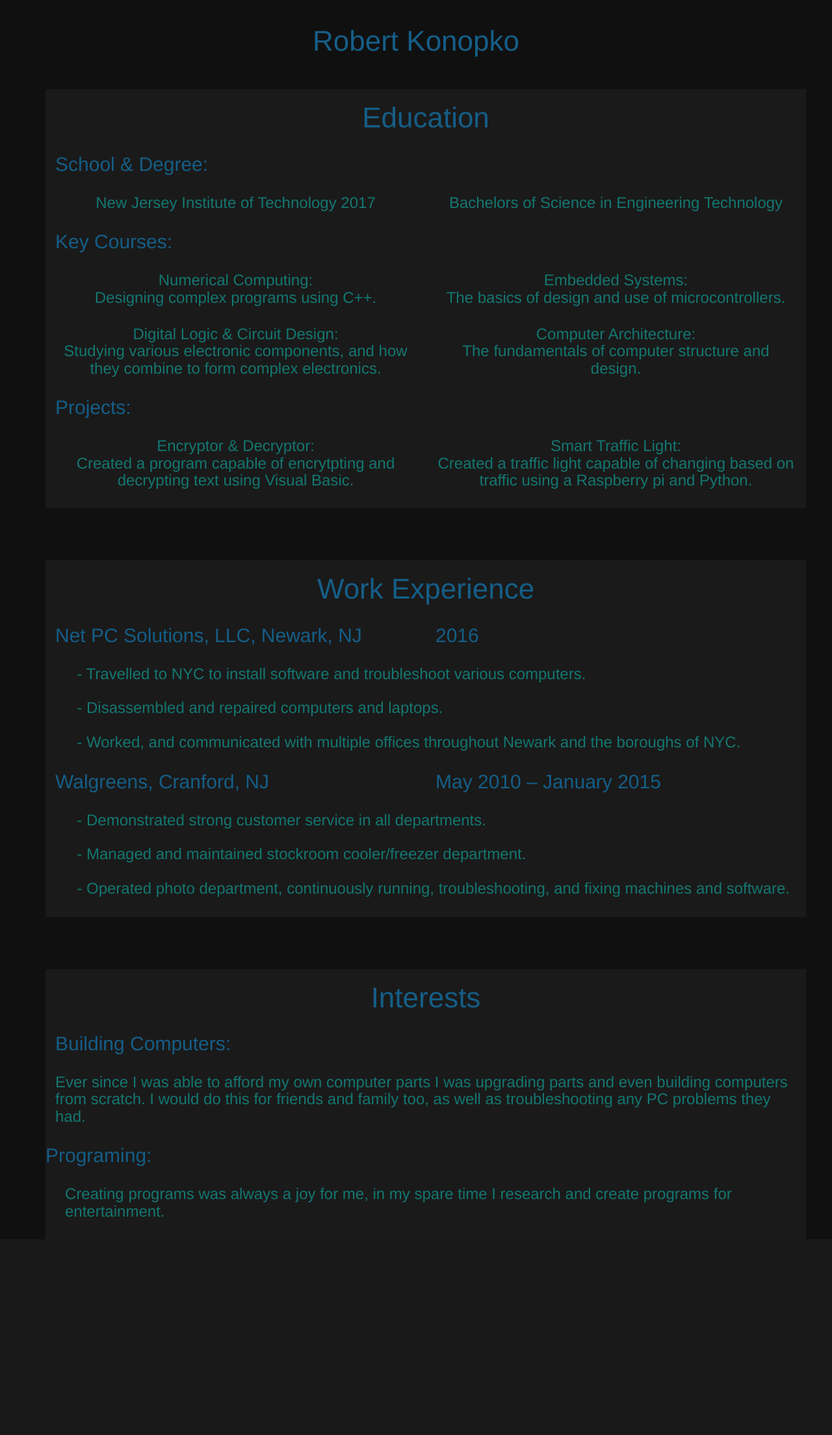
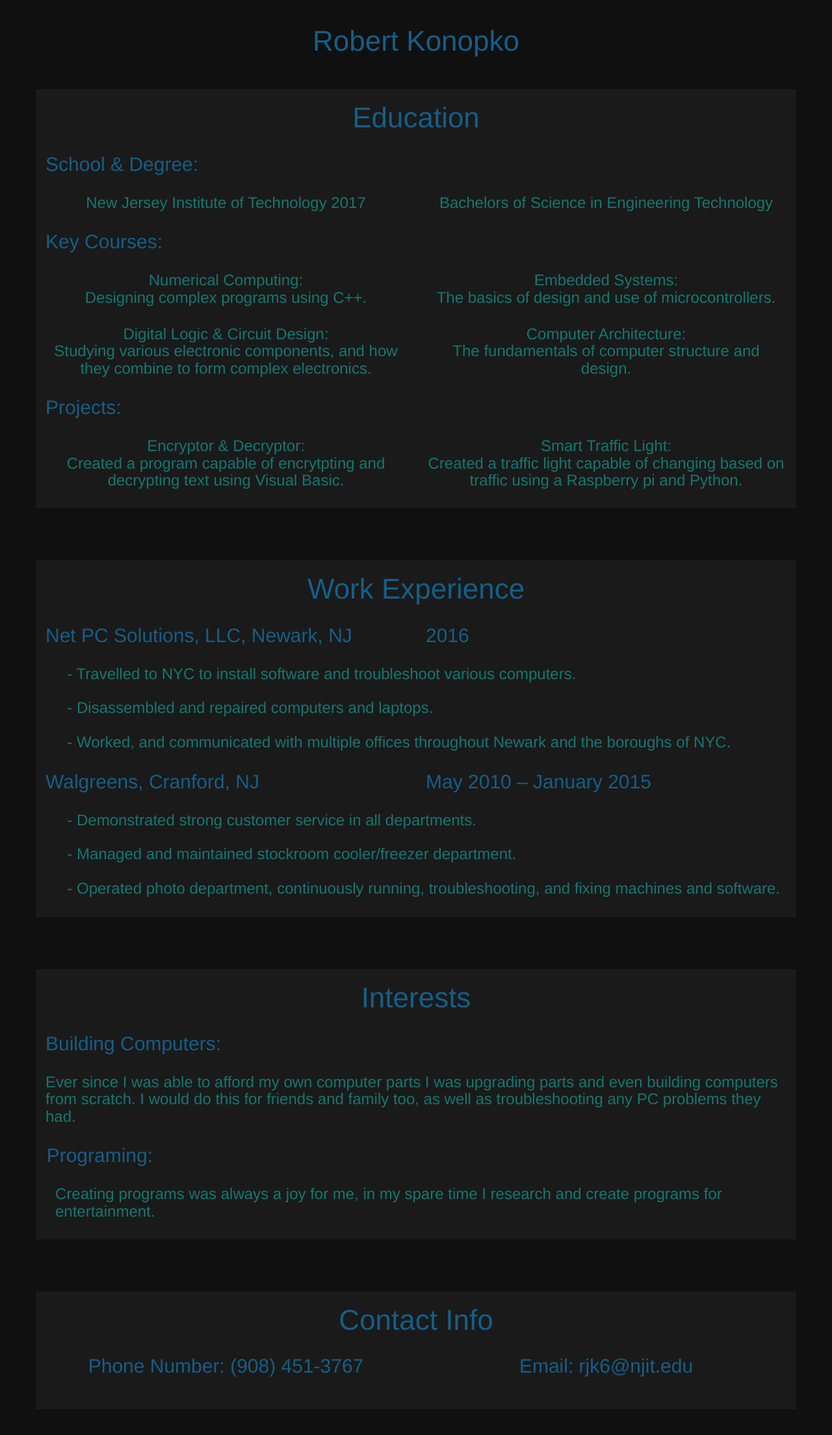
Before and after one commit to rkonopko/Project-1, a PHP site: page /index.htm in a window 1280 px wide. Shown: the part 51-2259 px from the top of the page at 65% size. Before the commit the page ends 1924 px from the top, so only its background shows below. Run offline with PHP 8.4, Linux system fonts and the light colour scheme.

Commit message:
Added contact info, finalized project

```diff
--- a/index.htm
+++ b/index.htm
@@ -60,7 +60,7 @@
                         <a href="#int1">Interests</a>
                     </li>
                     <li>
-                        <a href="#">Contact Info</a>
+                        <a href="#cont1">Contact Info</a>
                     </li>
                 </ul>
             </div>
@@ -78,6 +78,7 @@
                 <h1>Robert Konopko</h1>
             </div>
         </div>
+    </div>
 
     <a id = "edu1"></a> <br /><br />
     <div class="container" id="edu">
@@ -164,14 +165,14 @@
             <div class="col-lg-12 text-center">
                 <h1>Interests</h1>
             </div>
-             <div class="col-lg-12">
+            <div class="col-lg-12">
                 <h2>Building Computers:</h2>
             </div>
             <div class="col-lg-12">
                 <h3> Ever since I was able to afford my own computer parts I was upgrading parts and even building computers from scratch. I would do this for friends and family too, as well as troubleshooting any PC problems they had.
                 </h3><br />
             </div>
-            <h2>Programing:</h2>
+            <h2>&nbsp;&nbsp;Programing:</h2>
             </div>
             <div class="col-lg-12">
                 <h3> Creating programs was always a joy for me, in my spare time I research and create programs for entertainment.
@@ -180,6 +181,25 @@
         </div>
     </div>
 
+    <br /><br />
+
+    <a id = "cont1"></a> <br /><br />
+    <div class="container" id="cont">
+        <div class="row">
+            <div class="col-lg-12 text-center">
+                <h1>Contact Info</h1>
+            </div>
+            <div class="col-lg-6 col-sm-12 text-center">
+                <h2>Phone Number: (908) 451-3767</h2>
+            </div>
+            <div class="col-lg-6 col-sm-12 text-center">
+                <h2>Email: rjk6@njit.edu</h2><br /><br />
+            </div>
+        </div>
+    </div>
+
+    <br /><br />
+
 </body>
 
 </html>
--- a/style.css
+++ b/style.css
@@ -28,3 +28,7 @@ h2{
 #int {
 	background-color: rgb(26,26,26);
 }
+
+#cont {
+	background-color: rgb(26,26,26);
+}
```
